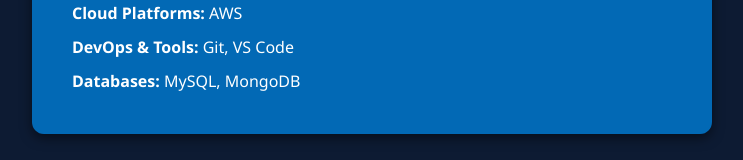
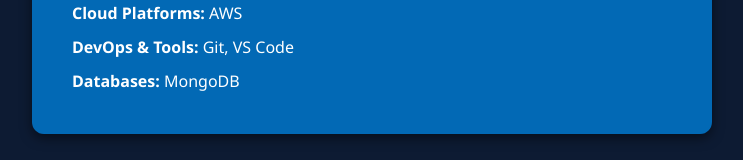
Before and after one commit to lohitha7/my-portfolio, a React (Create React App) app: page / in a window 1280 px wide. Both pictures are taken after a click on the element "🛠️". Shown: the part 502-662 px from the top of the page, without its empty margins (268-1011 px from the left). Built offline with nearby package versions, Linux system fonts and the light colour scheme.

Commit message:
Updated portfolio with new changes

```diff
--- a/src/components/Work/Skills.js
+++ b/src/components/Work/Skills.js
@@ -9,7 +9,7 @@
         <p><strong>Languages & Frameworks:</strong> Python, React, JavaScript, Node.js</p>
         <p><strong>Cloud Platforms:</strong> AWS</p>
         <p><strong>DevOps & Tools:</strong> Git, VS Code</p>
-        <p><strong>Databases:</strong> MySQL, MongoDB</p>
+        <p><strong>Databases:</strong>  MongoDB</p>
       </div>
     </div>
   );
```
